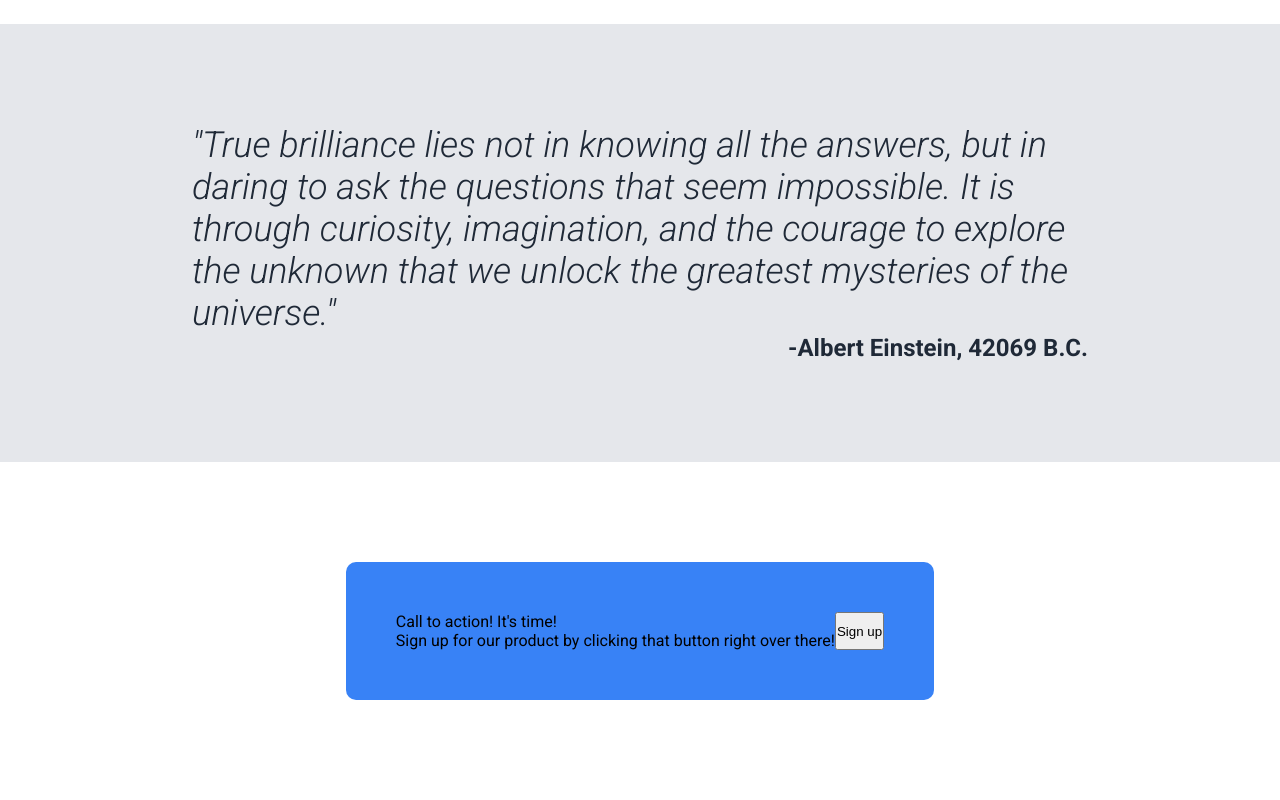
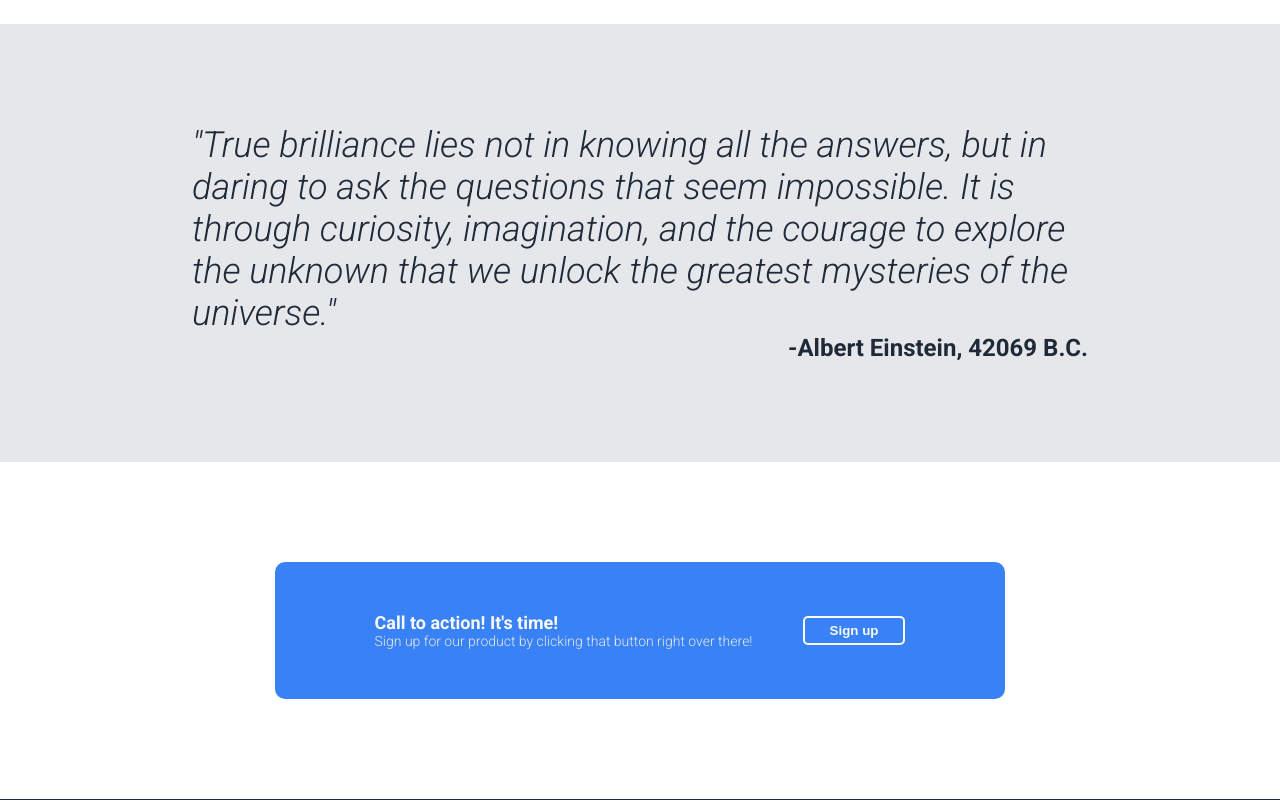
Before and after one commit to Nishivaly/landing-page, a plain HTML site: page index.html in a window 1280 px wide. Shown: the part 871-1671 px from the top of the page. Drawn offline with Linux system fonts and the light colour scheme.

Commit message:
Set up preliminary action container padding

```diff
--- a/styles.css
+++ b/styles.css
@@ -155,6 +155,39 @@ ul {
 .action-section .container {
     background-color: #3882F6;
     display: flex;
-    padding: 50px;
+    justify-content: space-between;
+    align-items: center;
+    padding: 50px 100px;
+    /* gap: 50px; */
+    /* width: 70%; */
     border-radius: 10px;
+    margin: 0px 20px;
 }
+
+.action-section .text {
+    /* flex-basis: 200px; */
+}
+
+.call {
+    color: #F9FAF8;
+    font-weight: bold;
+    font-size: 18px;
+}
+
+.call-subtext {
+    color: #E5E7EB;
+    font-size: 14px;
+    font-weight: 300;
+}
+
+.action-section .sign-up {
+    background-color: inherit;
+    /* max-height: 30px; */
+    white-space: nowrap;
+    color: #F9FAF8;
+    font-weight: 700;
+    border: 2px #F9FAF8 solid;
+    padding: 5px 25px;
+    border-radius: 5px;
+    margin-left: 50px;
+}
```
